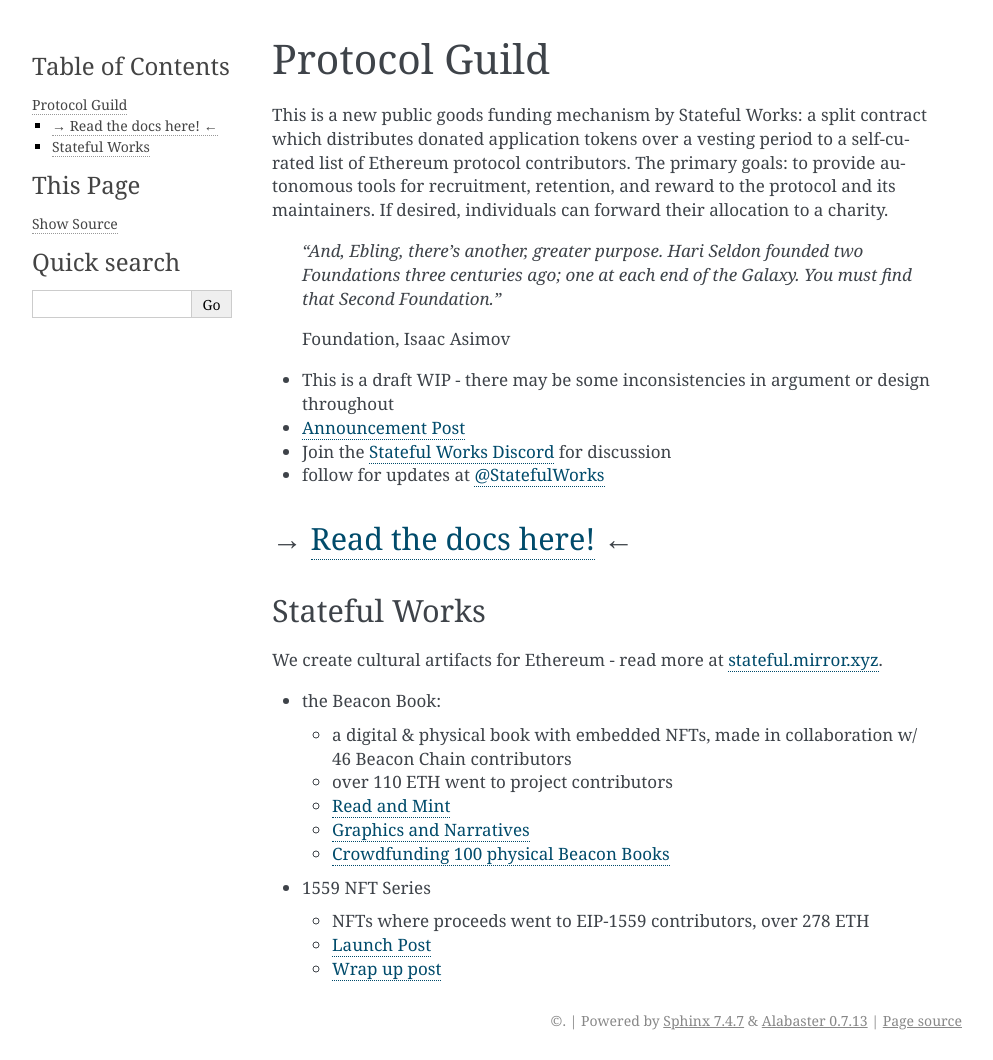
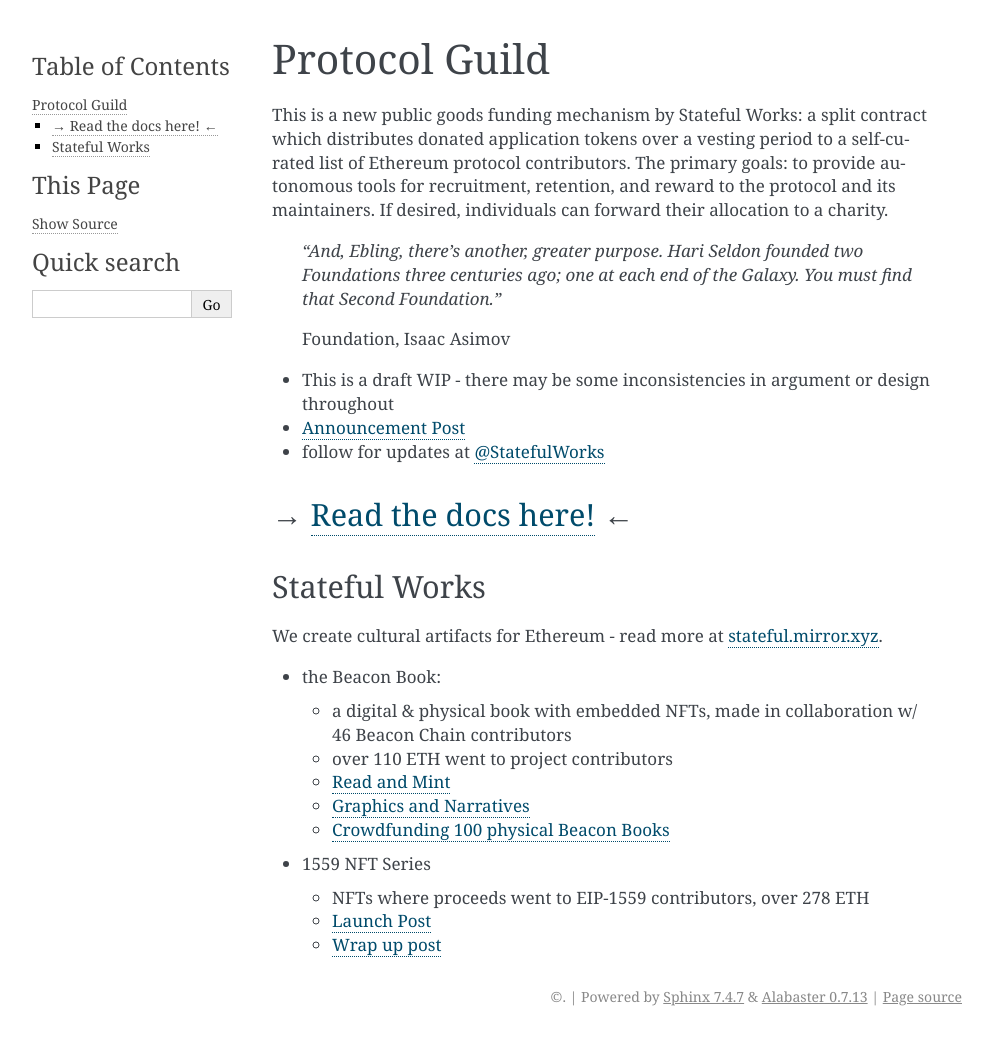
Before and after one commit to protocolguild/documentation, a Sphinx documentation site: the page built from docs/README.md, in a window 1280 px wide. Shown: the whole page, without its empty margins (148-1141 px from the left). Built offline with Sphinx 7.4.7, drawn with Linux system fonts in a browser that asks for light colours; after the commit the page ends 1036 px from its top, so only the background shows below that.

Commit message:
remove dead discord link

```diff
--- a/docs/README.md
+++ b/docs/README.md
@@ -8,7 +8,6 @@
 
 - This is a draft WIP - there may be some inconsistencies in argument or design throughout
 - [Announcement Post](https://stateful.mirror.xyz/mEDvFXGCKdDhR-N320KRtsq60Y2OPk8rHcHBCFVryXY)
-- Join the [Stateful Works Discord](https://discord.gg/t8zSZCvf3y) for discussion
 - follow for updates at [@StatefulWorks](https://twitter.com/StatefulWorks)
 
 ### → [Read the docs here!](https://protocol-guild.readthedocs.io/en/latest/index.html#) ←
```
